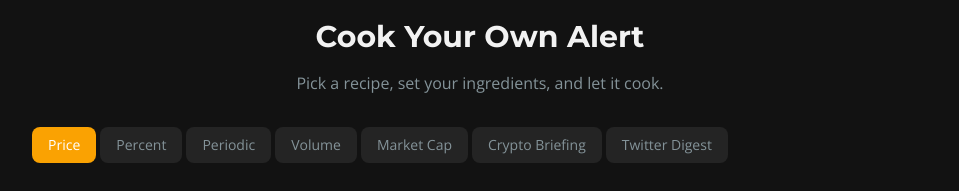
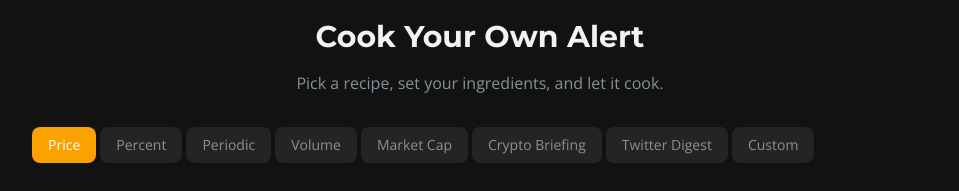
Before and after one commit to AlphadayHQ/recipes, a React (Vite) app: page / in a window 1280 px wide. Shown: the part 1020-1211 px from the top of the page, without its empty margins (160-1119 px from the left). Built offline with nearby package versions, Linux system fonts and the light colour scheme; no server answers.

Commit message:
feat: add 'Custom' tab and configuration to market alerts

```diff
--- a/src/pages/Home.tsx
+++ b/src/pages/Home.tsx
@@ -11,9 +11,10 @@ import {
   marketCapAlertConfig,
   cryptoBriefingAlertConfig,
   twitterDigestAlertConfig,
+  customAlertConfig,
 } from '../components/alerts/alertConfigs';
 
-const marketTabs = ['Price', 'Percent', 'Periodic', 'Volume', 'Market Cap', 'Crypto Briefing', 'Twitter Digest'];
+const marketTabs = ['Price', 'Percent', 'Periodic', 'Volume', 'Market Cap', 'Crypto Briefing', 'Twitter Digest', 'Custom'];
 
 const marketConfigs: Record<string, AlertFormConfig> = {
   Price: priceAlertConfig,
@@ -23,6 +24,7 @@ const marketConfigs: Record<string, AlertFormConfig> = {
   'Market Cap': marketCapAlertConfig,
   'Crypto Briefing': cryptoBriefingAlertConfig,
   'Twitter Digest': twitterDigestAlertConfig,
+  Custom: customAlertConfig,
 };
 
 const popularRecipes = [
```
